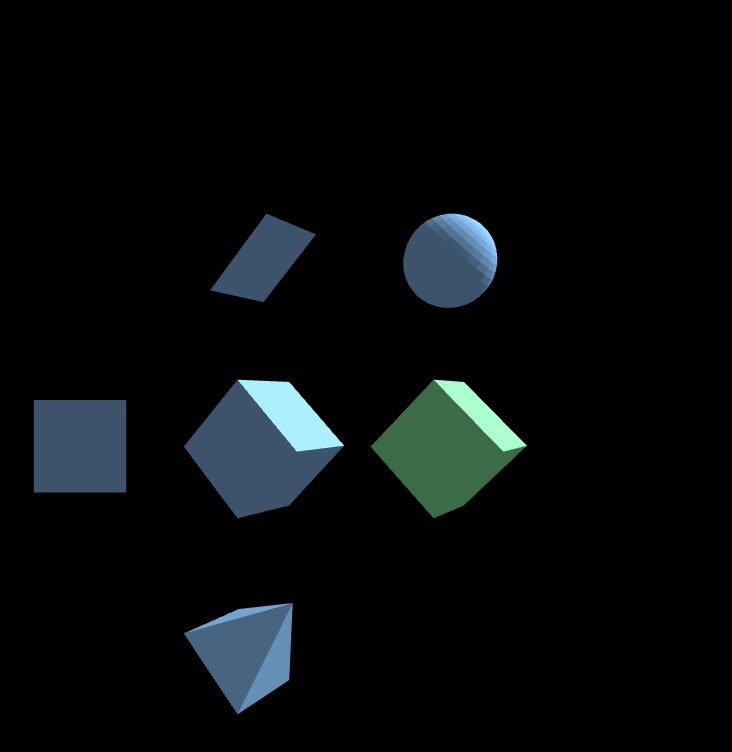
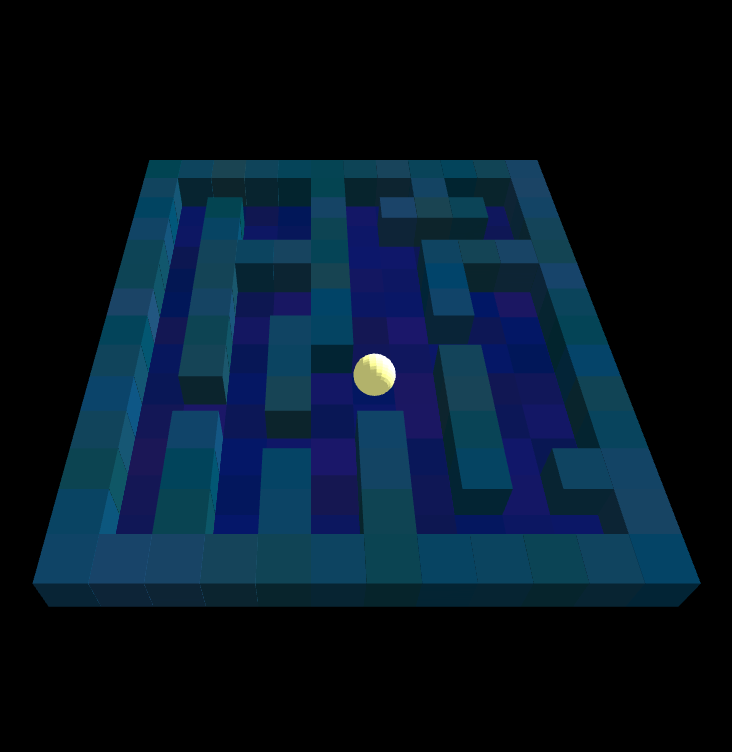
Before and after one commit to morph-games/w-dungeon, a website with bundled scripts: page index.html in a window 1280 px wide. Shown: the whole page, without its empty margins (89-821 px from the left). Built offline with nearby package versions, Linux system fonts and the light colour scheme.

Commit message:
changes from part 1

```diff
--- /dev/null
+++ b/Dungeon.js
@@ -0,0 +1,57 @@
+export default class Dungeon {
+	constructor(data) {
+		this.floor = [ ...data.floor ];
+		this.legend = { ...data.legend };
+		const x = this.calcX();
+		this.size = {
+			x,
+			y: this.floor.length,
+		};
+		this.floorCharactersArray = this.floor.join('').split('');
+		this.blocks = this.makeBlocksArray();
+		this.floorPlanes = this.makeFloorPlanes();
+	}
+
+	calcX() {
+		const sizeRange = this.floor.reduce((range, floorStr) => {
+			return [Math.min(range[0], floorStr.length), Math.max(range[1], floorStr.length)];
+		}, [Infinity, -Infinity]);
+		const [minX, maxX] = sizeRange;
+		if (minX !== maxX) throw new Error('X dimensions are not consistent');
+		return maxX;
+	}
+
+	indexToX(i) {
+		return i % this.size.x;
+	}
+
+	indexToY(i) {
+		return this.size.y - Math.floor(i / this.size.x);
+	}
+
+	makeBlocksArray() {
+		return this.floorCharactersArray.map((letter, i) => {
+			const x = this.indexToX(i);
+			const y = this.indexToY(i);
+			return {
+				...this.legend[letter],
+				x,
+				y,
+				name: `wall-${x}-${y}`,
+			};
+		}).filter((block) => block.renderAs);
+	}
+
+	makeFloorPlanes() {
+		return this.floorCharactersArray.map((letter, i) => {
+			const x = this.indexToX(i);
+			const y = this.indexToY(i);
+			return {
+				x,
+				y,
+				renderAs: 'plane',
+				name: `floor-${x}-${y}`,
+			};
+		})
+	}
+}
--- /dev/null
+++ b/dungeon-data.json
@@ -0,0 +1,26 @@
+{
+	"floor": [
+		"############",
+		"#....#..#..#",
+		"#.#..#.###.#",
+		"#.#..#.....#",
+		"#.####..####",
+		"#.#..#..#..#",
+		"#.#..#..#..#",
+		"#.#.##.....#",
+		"#.#.#...#..#",
+		"#...#...#..#",
+		"#.#...#.#..#",
+		"#.#.#.#.#.##",
+		"#.#.#.#....#",
+		"############"
+	],
+	"legend": {
+		"#": {
+			"renderAs": "cube"
+		},
+		".": {
+			"renderAs": false
+		}
+	}
+}
--- a/w-world.js
+++ b/w-world.js
@@ -1,45 +1,63 @@
 import W from './w.esm.js';
-// const { W } = window;
+import dungeonData from './dungeon-data.json' assert { type: 'json' }
+import Dungeon from './Dungeon.js';
+
+const dungeon = new Dungeon(dungeonData);
+console.log(dungeon);
 
 // Start the framework
 const canvasElement = document.getElementById('canvas');
 W.reset(canvasElement);
+W.clearColor('#000'); // Set clear color ("#fff" by default)
+W.camera({ x: 1, y: 1, z: 25 }); // Set camera: position (x, y, z), angle (rx, ry, rz), fov
+W.light({ x: -1, y: -1, z: 0 }); // Set light direction: vector direction x, y, z
+W.ambient(0.7); // Set ambient light's force (between 0 and 1)
 
-// Set clear color ("#fff" by default)
-W.clearColor('#000');
-
-// Set camera
-// Settings: position (x, y, z), angle (rx, ry, rz), fov
-// W.camera({ x, y, z, rx, ry, rz, fov});
-W.camera({ x: 1, y: 1, z: 15 });
-
-// Set light direction
-// W.light({x, y, z});
-W.light({x:-1,y:-1,z:0});
-
-// Set ambient light's force (between 0 and 1)
-W.ambient(0.7);
-
-W.group({ n: 'floor' });
-const settings = {
+W.group({ n: 'floor', rx: -40, ry: 0, x: - dungeon.size.x / 1.5, y: - dungeon.size.y / 2 });
+const BLOCK_SIZE = 2;
+const blockShapeSettings = {
 	g: 'floor',
 	// n,
-	size: 2,
+	size: BLOCK_SIZE,
 	x: 0,
 	y: 0,
 	z: 0,
 	// rx, ry, rz,
-	rx: 45,
-	ry: 60,
 	b: '#557799FF', // background
 	// t, // texture
 	// mix,
 	s: false,
 	// ns, mode
 };
-W.cube({ ...settings });
-W.cube({ ...settings, x: 4, b: '#559966FF' });
-W.plane({ ...settings, y: 4 });
-W.billboard({ ...settings, x: -4 });
-W.pyramid({ ...settings, y: -4 });
-W.sphere({ ...settings, x: 4, y: 4 });
+
+const pc = {
+	name: 'Hero',
+	renderAs: 'sphere',
+	x: 6,
+	y: 6,
+	color: '#ffff99ff',
+};
+const renderAsShapeMap = {
+	cube: 'cube',
+	plane: 'plane',
+	sphere: 'sphere',
+};
+
+function createShapes(blocks = []) {
+	blocks.forEach((block) => {
+		const shape = renderAsShapeMap[block.renderAs];
+		const red = (Math.floor(Math.random() * 20) + 1).toString(16).padStart(2, '0');
+		const blue = (Math.floor(Math.random() * 20) + 60).toString(16).padStart(2, '0');
+		const b = block.color || ((shape === 'plane') ? `#${red}11${blue}FF` : `#${red}33${blue}FF`);
+		W[shape]({
+			...blockShapeSettings,
+			x: block.x * BLOCK_SIZE,
+			y: block.y * BLOCK_SIZE,
+			n: block.name,
+			z: (shape === 'plane') ? -(BLOCK_SIZE / 2) : 0,
+			b,
+		});
+	});
+}
+
+createShapes([ ...dungeon.blocks, ...dungeon.floorPlanes, pc ]);
```
Also changed, not shown: index.html (+0 -1 lines), README.md.
